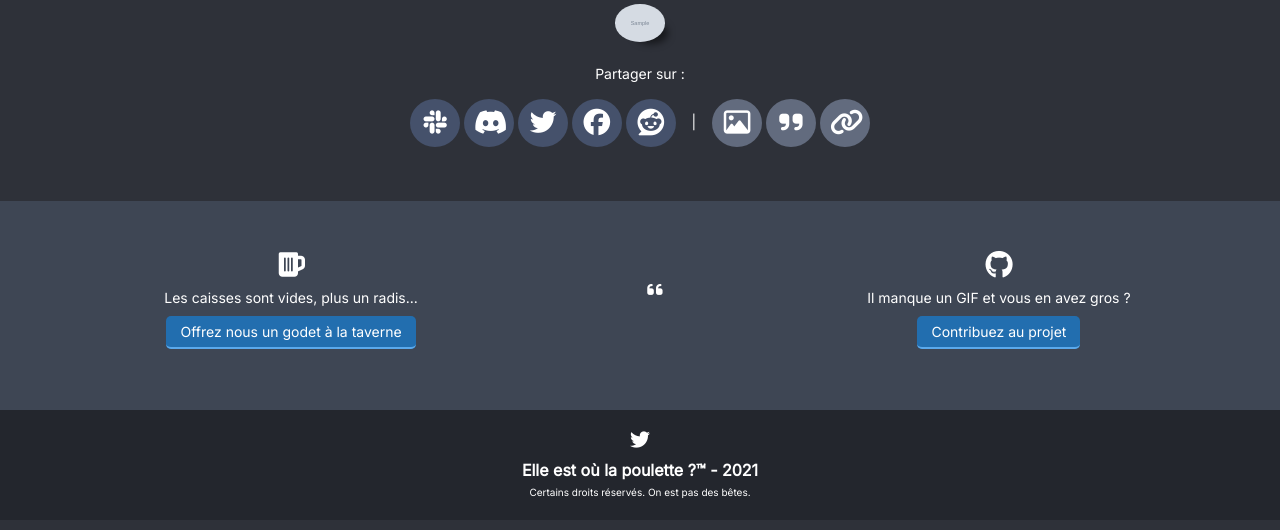
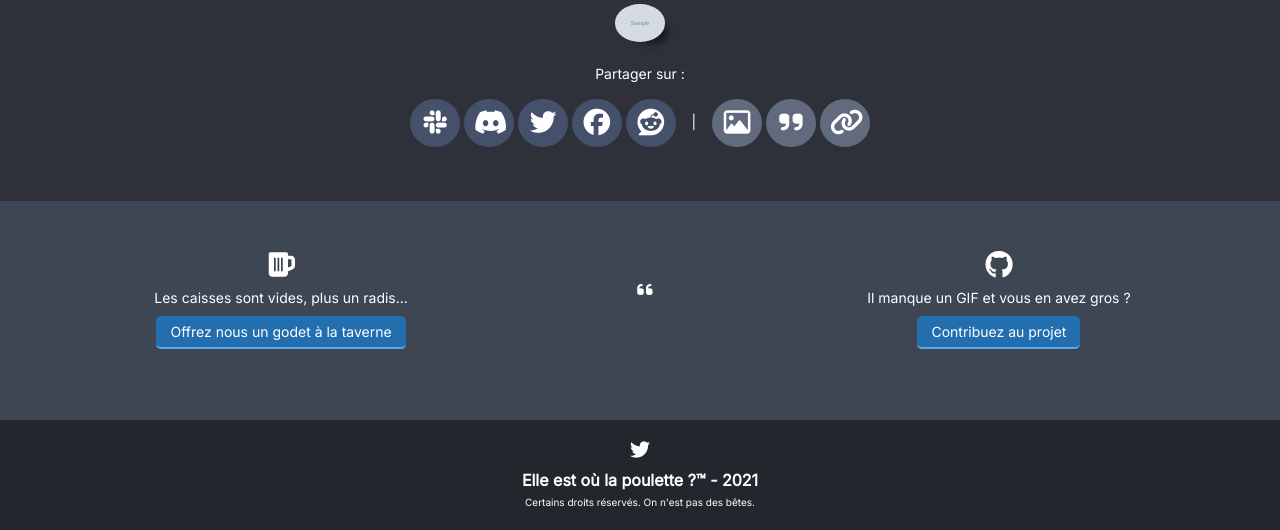
Before and after one commit to kaamelott-gifboard/kaamelott-gifboard, a Symfony app: template templates/gif.html.twig in a window 1280 px wide. Shown: the part 599-1129 px from the top of the page. Before the commit the page ends 1097 px from the top, so only its background shows below. Run offline with Twig, Linux system fonts and the light colour scheme; the template is opened without the code that fills it: most values are stand-ins (such as "Sample title", 1, 10 or a date in 2020); grey boxes marked "Sample" are stand-in pictures; some libraries are stand-ins or nearby versions.

Commit message:
Update base.html.twig

```diff
--- a/public/css/mobile.css
+++ b/public/css/mobile.css
@@ -81,3 +81,11 @@ h1 {
 .footer-boxes {
     padding: 0 0 20px 0;
 }
+
+.footer-box-quote {
+    padding: 10px 20px 20px 30px;
+}
+
+.footer-box-donate {
+    padding: 30px 20px 40px 20px;
+}
--- a/public/css/styles.css
+++ b/public/css/styles.css
@@ -69,14 +69,14 @@ a {
     display: inline-block;
     padding: 40px 20px 20px 30px;
     vertical-align: middle;
-    width: 300px;
+    width: 320px;
 }
 
 .footer-box-donate {
     display: inline-block;
-    padding: 0 20px 30px 20px;
+    padding: 0 20px 40px 20px;
     vertical-align: top;
-    width: 320px;
+    width: 300px;
 }
 
 .footer-box-contribute {
--- a/templates/base.html.twig
+++ b/templates/base.html.twig
@@ -35,8 +35,8 @@
         {% endblock %}
 
         {% block stylesheets -%}
-        <link rel="stylesheet" href="{{ asset('css/styles.css') }}?v=1.3" media="screen">
-        <link rel="stylesheet" href="{{ asset('css/mobile.css') }}?v=1.3" media="screen and (max-width: 900px)" />
+        <link rel="stylesheet" href="{{ asset('css/styles.css') }}?v=1.4" media="screen">
+        <link rel="stylesheet" href="{{ asset('css/mobile.css') }}?v=1.4" media="screen and (max-width: 900px)" />
         {% endblock %}
 
         <script src="https://kit.fontawesome.com/ca7418fbe7.js" crossorigin="anonymous"></script>
@@ -93,7 +93,7 @@
                         <a href="https://twitter.com/KGifboard"><i class="fa fa-twitter fa-lg"></i></a>
                     </div>
                     Elle est où la poulette ?™ - {{ "now"|date("Y") }}<br />
-                    <span class="footer-tm-small">Certains droits réservés. On est pas des bêtes.</span>
+                    <span class="footer-tm-small">Certains droits réservés. On n'est pas des bêtes.</span>
                 </div>
             </div>
         </div>
```
